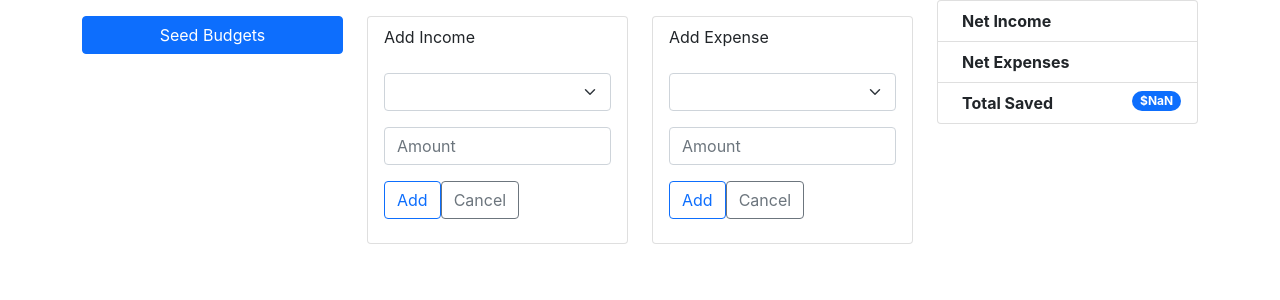
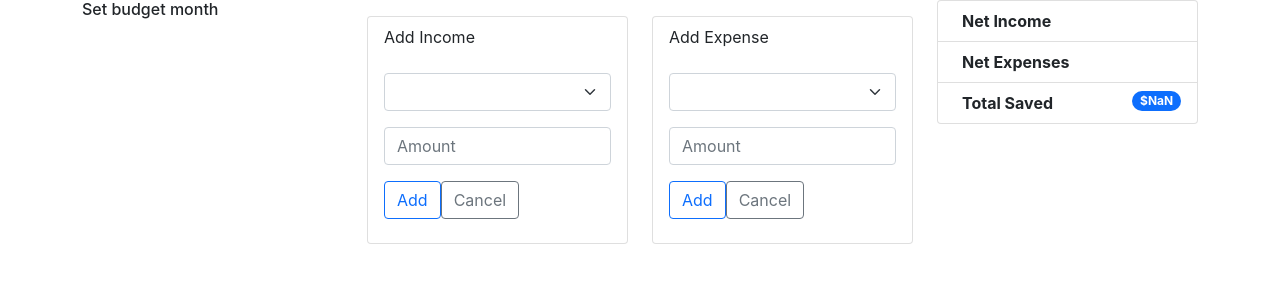
Before and after one commit to danielruffolodeveloper/superbudget-pwa, a React (Create React App) app in the folder client/: page / in a window 1280 px wide. Shown: the top 300 px of the page. Built offline with nearby package versions, Linux system fonts and the light colour scheme.

Commit message:
general fixes

```diff
--- a/client/src/components/BudgetPeriod.js
+++ b/client/src/components/BudgetPeriod.js
@@ -12,6 +12,7 @@ const BudgetPeriod = () => {
 
     return (
         <>
+            <h6>Set budget month</h6>
             <ListGroup>
                 {budgets.map(budget => (
                     <ListGroup.Item key={budget.id}
@@ -34,12 +35,6 @@ const BudgetPeriod = () => {
                     </ListGroup.Item>
                 ))}
             </ListGroup>
-
-            <ListGroup className="mt-3">
-                <Button variant="primary" onClick={() => handleSeedBudgets()}>
-                    Seed Budgets
-                </Button>
-            </ListGroup>
         </>
     )
 }
```
